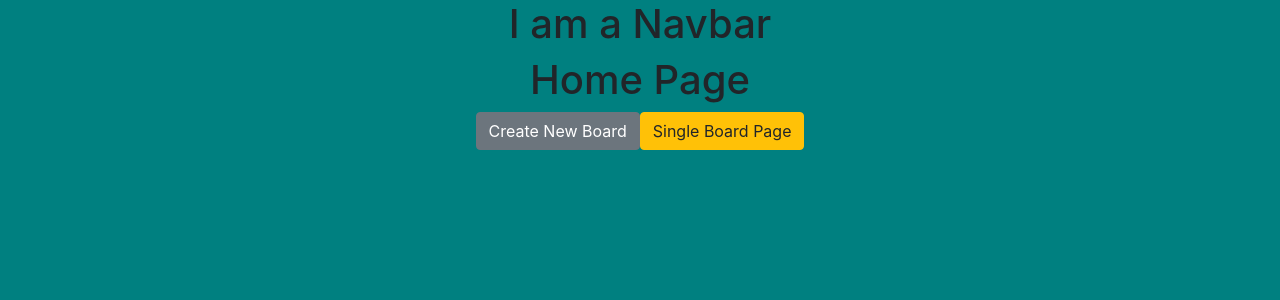
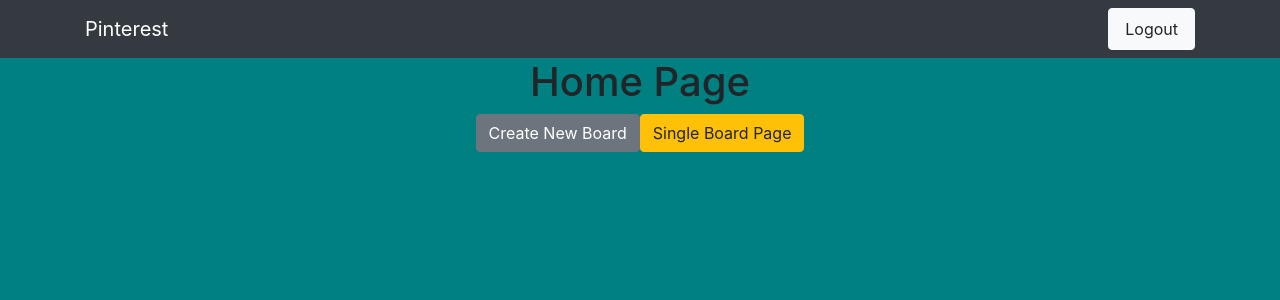
Before and after one commit to broach44/pinterest-routing, a React (Create React App) app: page / in a window 1280 px wide. Shown: the top 300 px of the page. Built offline with nearby package versions, Linux system fonts and the light colour scheme; no server answers; sample sign-in values are in the browser's storage.

Commit message:
logout working

```diff
--- a/src/components/shared/MyNavbar/MyNavbar.js
+++ b/src/components/shared/MyNavbar/MyNavbar.js
@@ -1,12 +1,27 @@
 import React from 'react';
+import firebase from 'firebase/app';
+import 'firebase/auth';
 
 import './MyNavbar.scss';
 
 class MyNavbar extends React.Component {
+  logMeOut = (e) => {
+    e.preventDefault();
+    firebase.auth().signOut();
+  }
+
   render() {
+    const { authed } = this.props;
     return (
       <div className="MyNavbar">
-        <h1>I am a Navbar</h1>
+        <nav className="navbar navbar-expand-lg navbar-dark bg-dark">
+        <div className="container">
+          <a class="navbar-brand" href="/">Pinterest</a>
+          {
+            (authed) && <button className="nav-link btn btn-light" onClick={this.logMeOut}>Logout</button>
+          }
+          </div>
+        </nav>
       </div>
     );
   }
```
